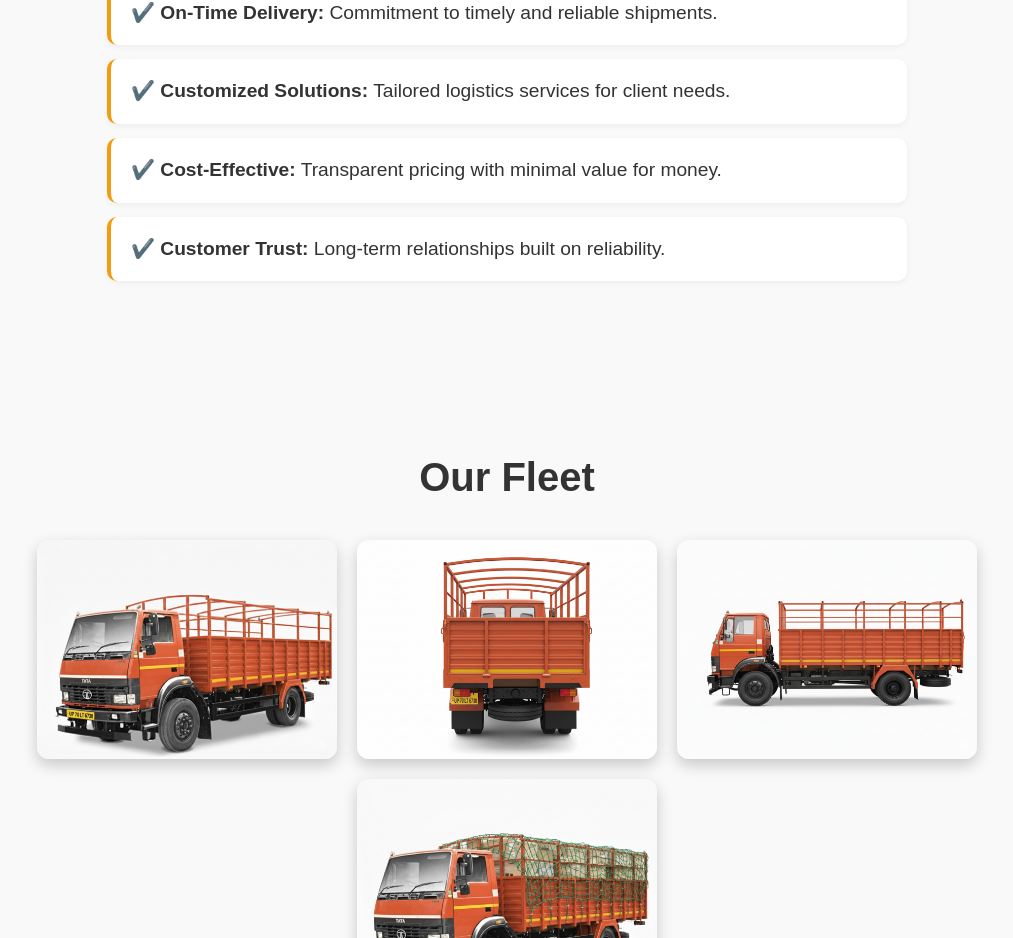
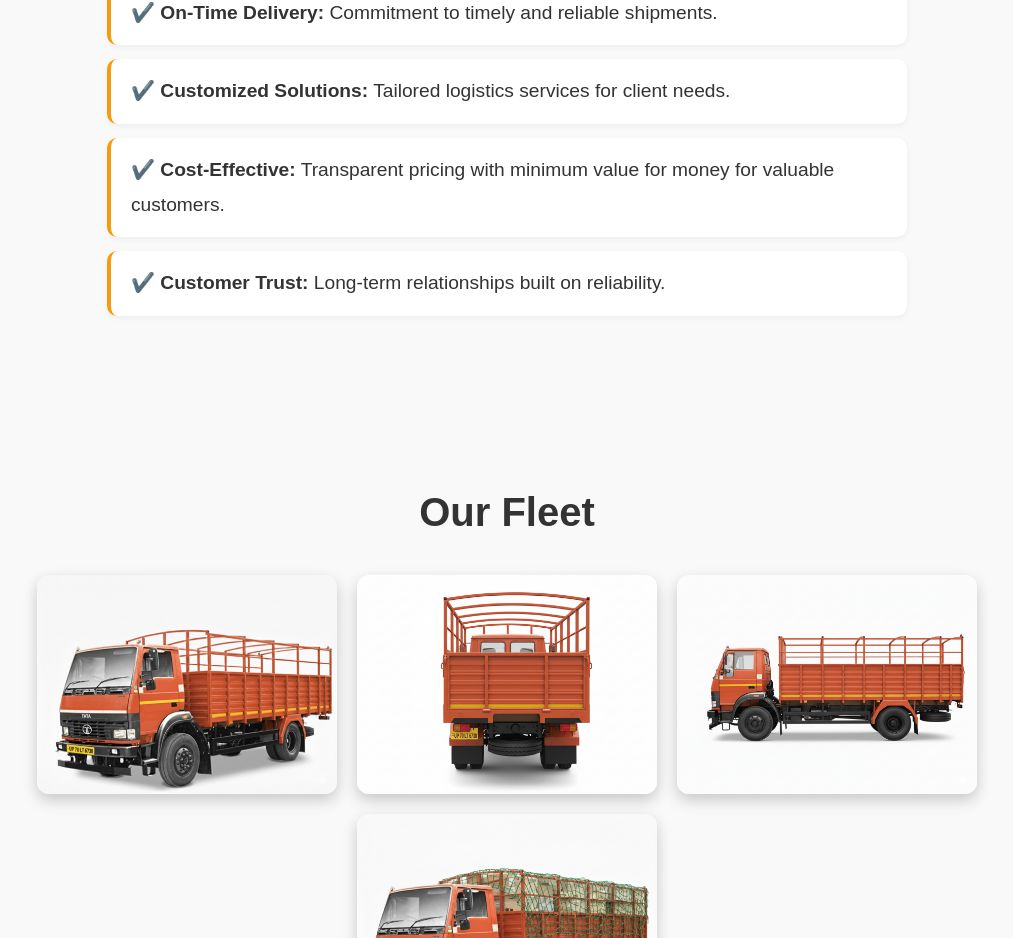
Before and after one commit to Aanandshukla02/Shree-Vishwanath-Roadways, a React (Vite) app: page / in a window 1280 px wide. Shown: the part 2439-3377 px from the top of the page, without its empty margins (133-1146 px from the left). Built offline with nearby package versions, Linux system fonts and the light colour scheme.

Commit message:
update WhyChooseus

```diff
--- a/src/components/WhyChooseUs.jsx
+++ b/src/components/WhyChooseUs.jsx
@@ -12,7 +12,7 @@ function WhyChooseUs() {
         <li><b>✔️ Modern Fleet:</b> Well-maintained vehicles ensuring safety and efficiency.</li>
         <li><b>✔️ On-Time Delivery:</b> Commitment to timely and reliable shipments.</li>
         <li><b>✔️ Customized Solutions:</b> Tailored logistics services for client needs.</li>
-        <li><b>✔️ Cost-Effective:</b> Transparent pricing with minimal value for money.</li>
+        <li><b>✔️ Cost-Effective:</b> Transparent pricing with minimum value for money for valuable customers.</li>
         <li><b>✔️ Customer Trust:</b> Long-term relationships built on reliability.</li>
       </ul>
     </section>
```
